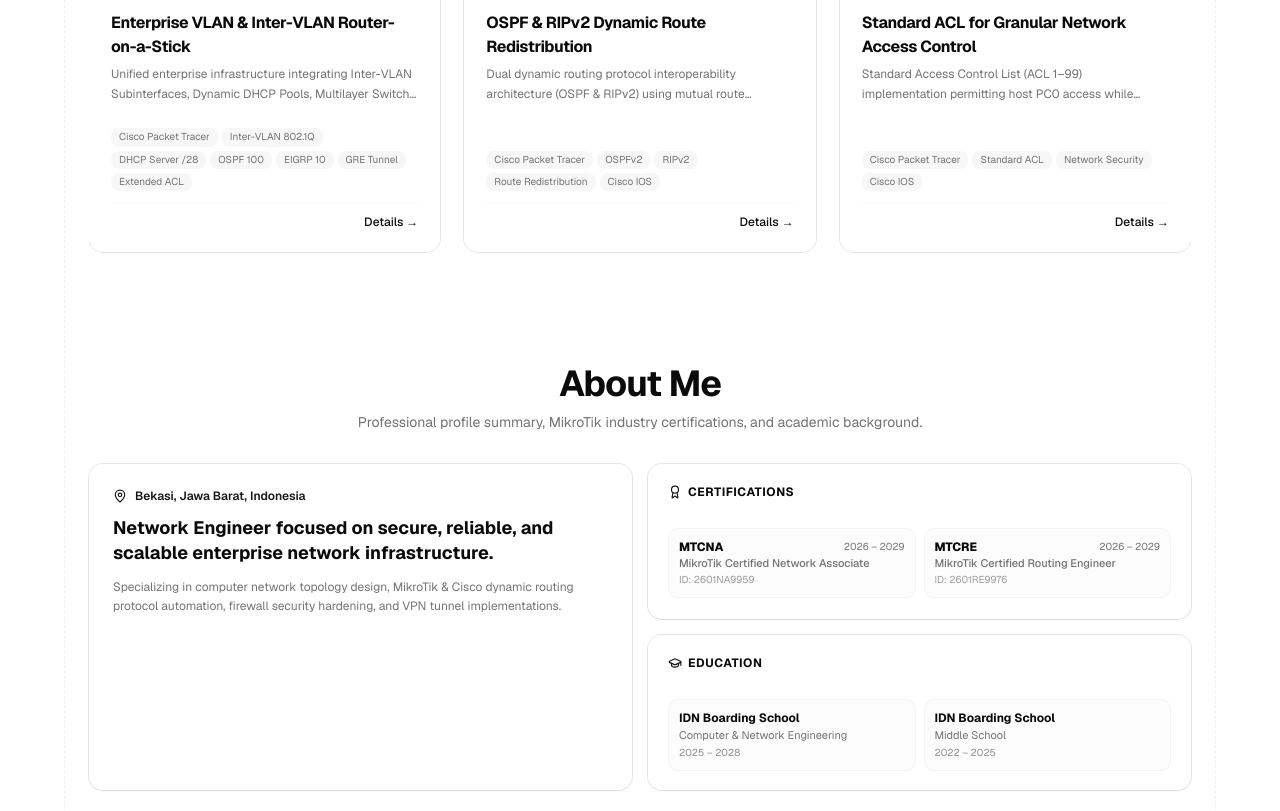
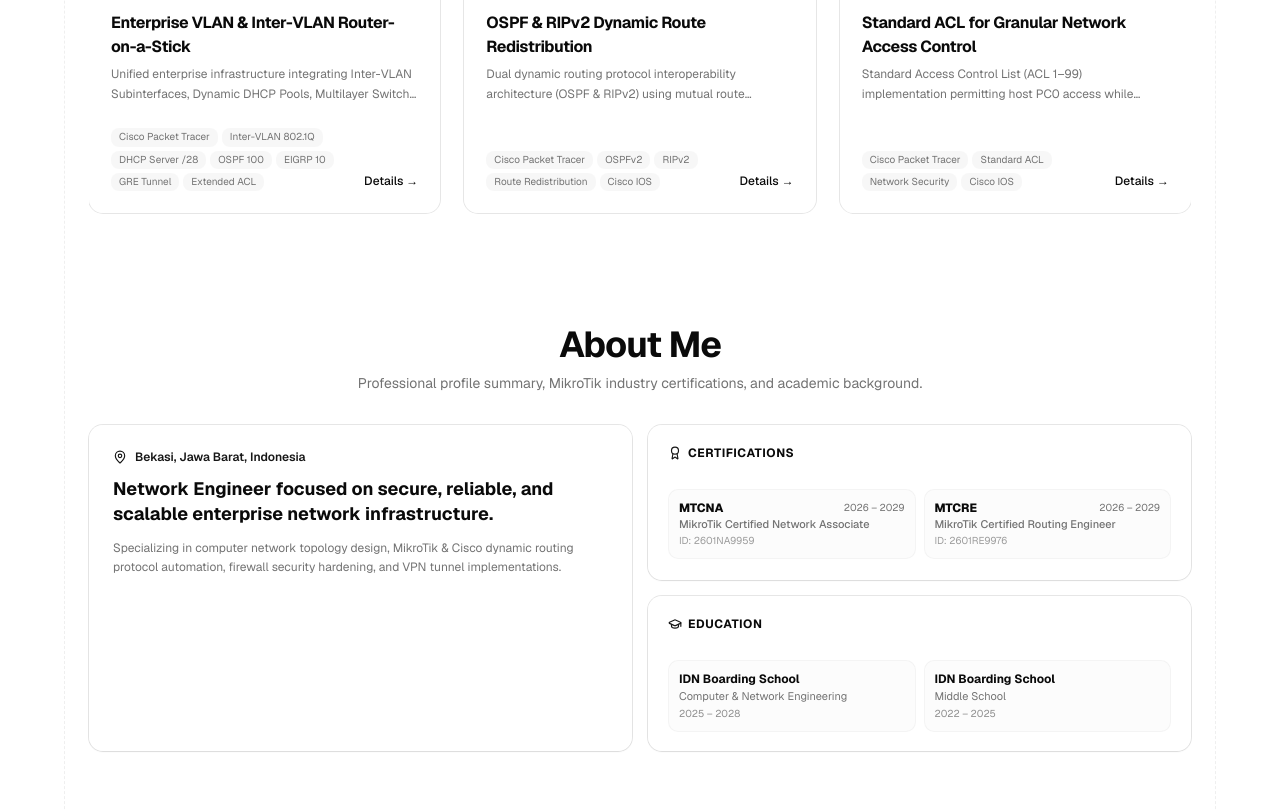
Before and after one commit to haidirwf/portfolio-idal, a Next.js app: page / in a window 1280 px wide. Shown: the part 1060-1871 px from the top of the page. Built offline with nearby package versions, Linux system fonts and the light colour scheme.

Commit message:
style(showcase): align Details link side-by-side with tech stack pills to eliminate card whitespace

```diff
--- a/components/portfolio/showcase.tsx
+++ b/components/portfolio/showcase.tsx
@@ -85,9 +85,9 @@ export function Showcase({ projects }: { projects: Project[] }) {
                     <CardTitle className="text-base font-bold font-sans tracking-tight">
                       <Link
                         href={`/projects/${project.slug}`}
-                        className="hover:underline flex items-center justify-between group-hover:text-primary transition-colors"
+                        className="hover:underline group-hover:text-primary transition-colors"
                       >
-                        <span>{project.title}</span>
+                        {project.title}
                       </Link>
                     </CardTitle>
 
@@ -97,8 +97,9 @@ export function Showcase({ projects }: { projects: Project[] }) {
                   </div>
                 </div>
 
-                <div className="p-3 pt-2 space-y-3">
-                  <div className="flex flex-wrap gap-1">
+                <div className="p-3 pt-2">
+                  <div className="flex items-end justify-between gap-2">
+                    <div className="flex flex-wrap gap-1 flex-1">
                       {project.stack.map((s) => (
                         <span
                           key={s}
@@ -109,9 +110,16 @@ export function Showcase({ projects }: { projects: Project[] }) {
                       ))}
                     </div>
 
-                  <div className="flex items-center justify-between pt-2.5 border-t border-border/40 text-xs font-mono">
-                    <div className="flex items-center gap-3">
+                    <Link
+                      href={`/projects/${project.slug}`}
+                      className="text-xs font-sans font-medium text-foreground hover:underline shrink-0 pb-0.5"
+                    >
+                      Details →
+                    </Link>
+                  </div>
+
                   {project.demo && (
+                    <div className="pt-2 border-t border-border/40 mt-2 text-xs font-mono">
                       <a
                         href={project.demo}
                         target="_blank"
@@ -121,16 +129,8 @@ export function Showcase({ projects }: { projects: Project[] }) {
                         <ExternalLink className="size-3.5" />
                         <span>Demo</span>
                       </a>
+                    </div>
                   )}
-                    </div>
-
-                    <Link
-                      href={`/projects/${project.slug}`}
-                      className="text-xs font-sans font-medium text-foreground hover:underline"
-                    >
-                      Details →
-                    </Link>
-                  </div>
                 </div>
               </Card>
             </motion.div>
```
Lines whose indentation alone changed are shown as unchanged.
